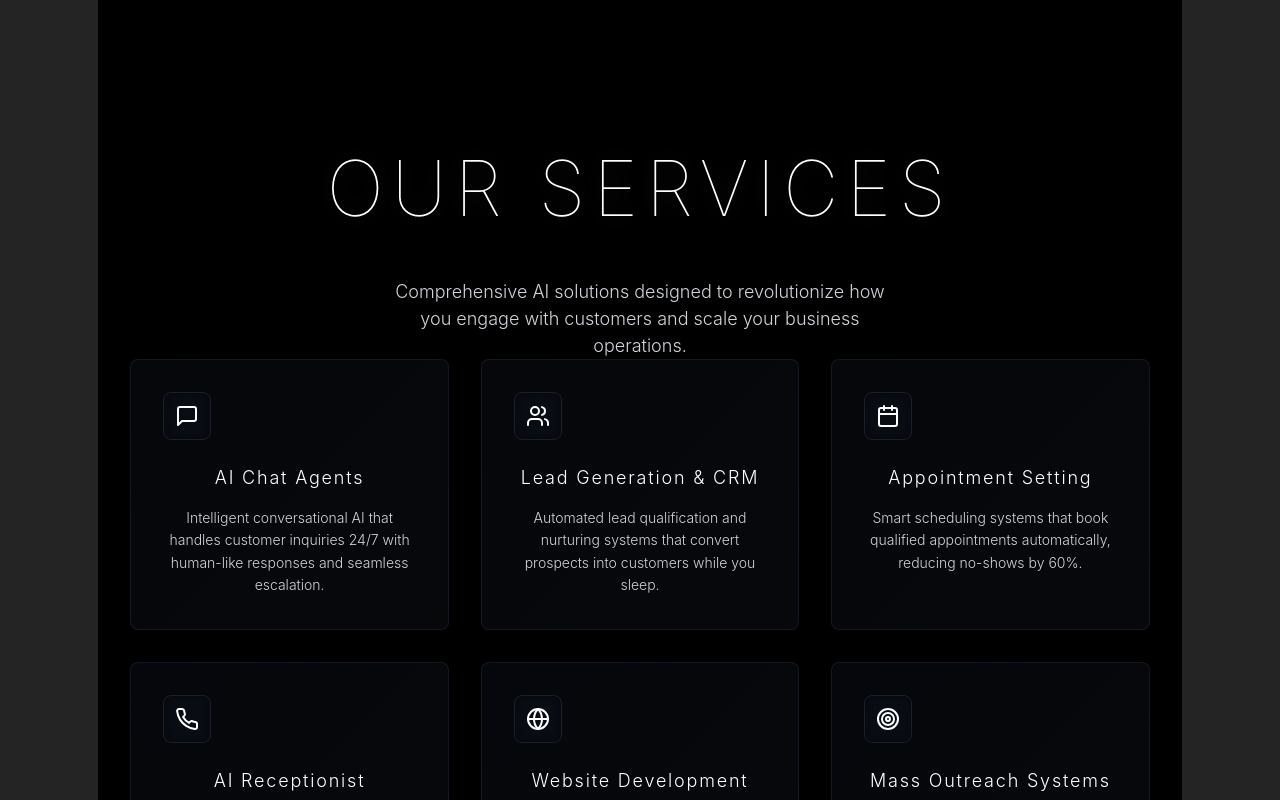
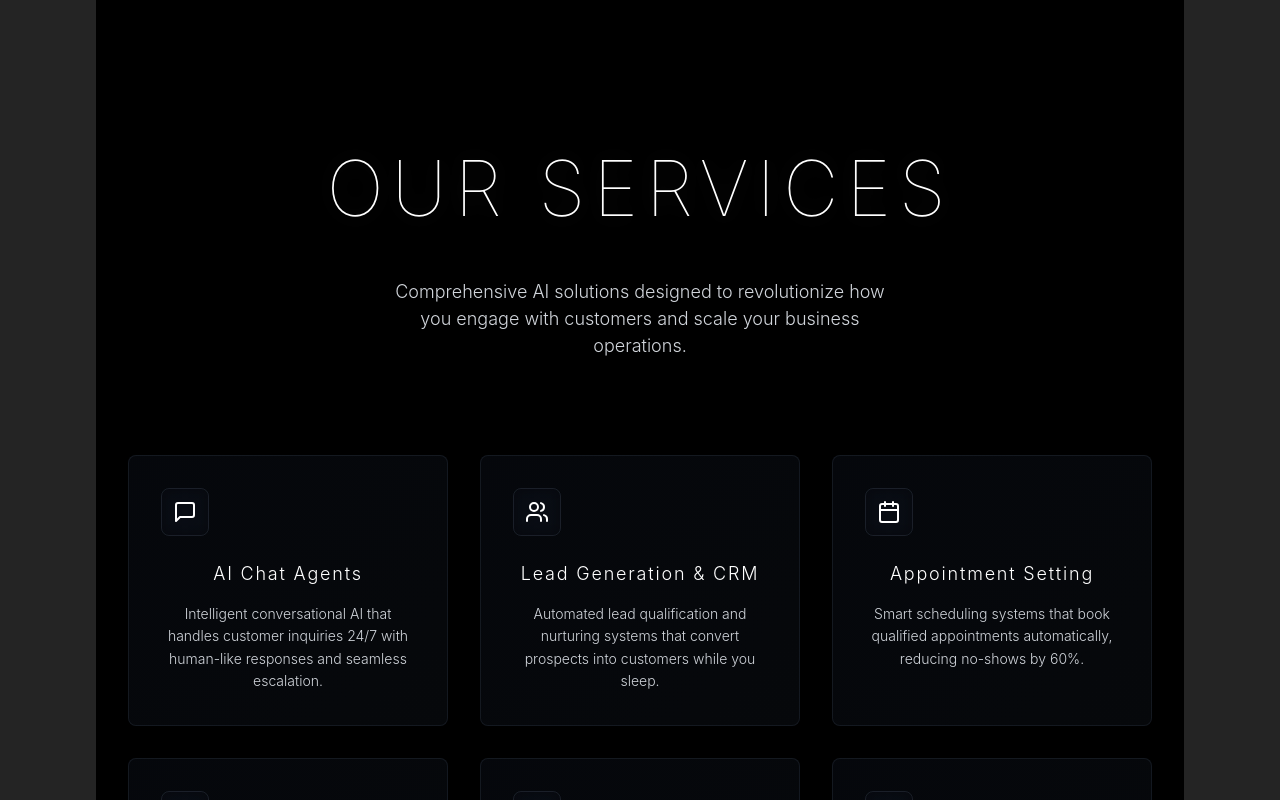
Before and after one commit to blaisebarre14/assistive-automations-3, a React (Vite) app: page / in a window 1280 px wide. Shown: the part 860-1660 px from the top of the page. Built offline with nearby package versions, Linux system fonts and the light colour scheme.

Commit message:
Fix TypeScript errors in App.tsx and AnimatedSection

```diff
--- a/src/App.tsx
+++ b/src/App.tsx
@@ -1,4 +1,4 @@
-import React, { useState } from 'react';
+import { useState } from 'react';
 import { motion } from 'framer-motion';
 import {
   MessageSquare,
--- a/src/components/AnimatedSection.tsx
+++ b/src/components/AnimatedSection.tsx
@@ -1,12 +1,13 @@
 import { motion } from 'framer-motion';
-import { ReactNode } from 'react';
+import { ReactNode, CSSProperties } from 'react';
 
 interface AnimatedSectionProps {
   children: ReactNode;
   className?: string;
+  style?: CSSProperties;
 }
 
-export const AnimatedSection = ({ children, className = '' }: AnimatedSectionProps) => {
+export const AnimatedSection = ({ children, className = '', style }: AnimatedSectionProps) => {
   return (
     <motion.div
       initial={{ opacity: 0, y: 30 }}
@@ -17,6 +18,7 @@
         ease: [0.25, 0.1, 0.25, 1]
       }}
       className={className}
+      style={style}
     >
       {children}
     </motion.div>
```
